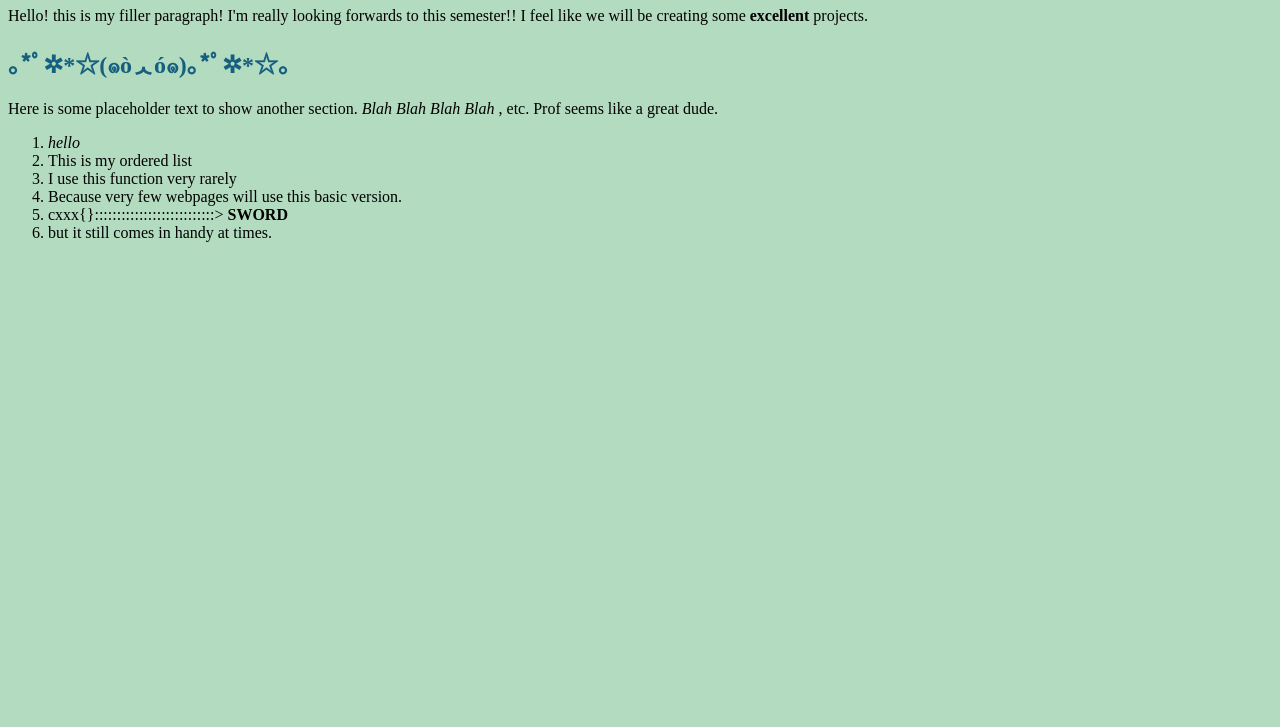
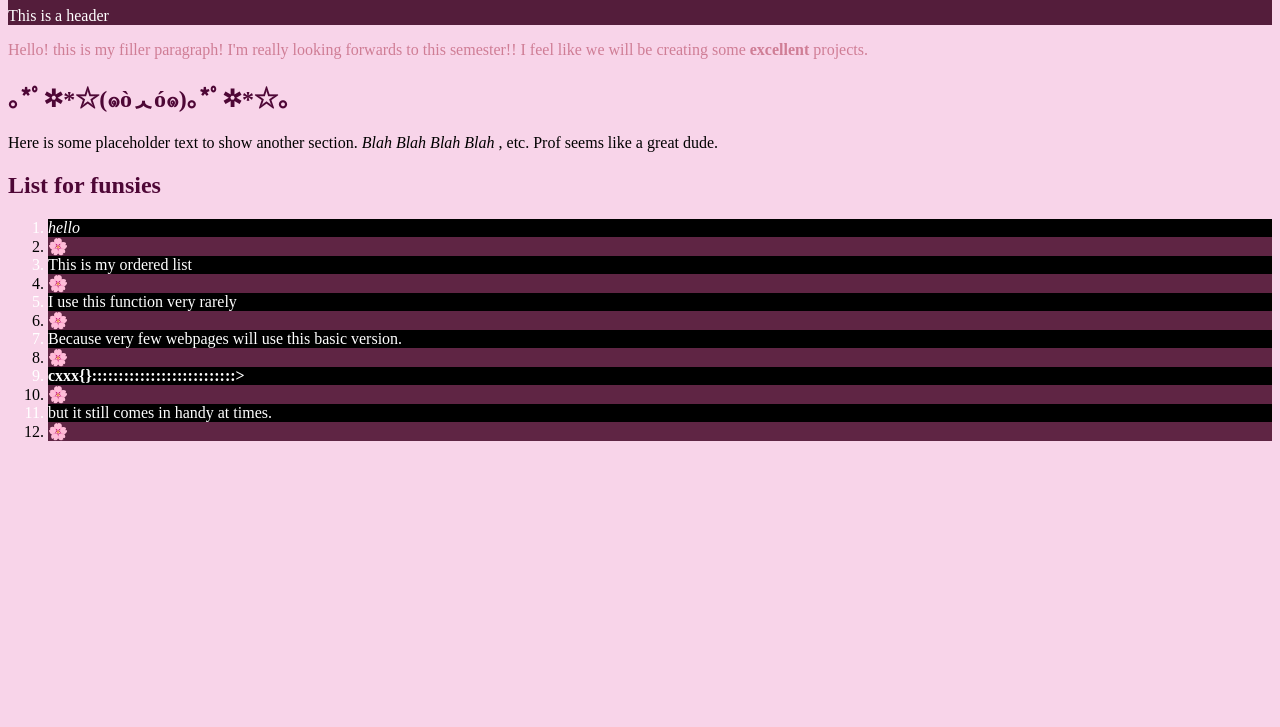
Before and after one commit to Bassbossbunny/Bassbossbunny-SAIT, a plain HTML site: page January-14-2025/index.html in a window 1280 px wide. Shown: the part 73-800 px from the top of the page. Drawn offline with Linux system fonts and the light colour scheme.

Commit message:
Docs: Css and HTML class edits
Added classes, tested colors, showed difference between ID's and Classes.

```diff
--- a/January-14-2025/index.html
+++ b/January-14-2025/index.html
@@ -10,11 +10,17 @@
 </head>
 
 <body>
-
+  <div class="header">
     <h1>
         Rachel Payette
     </h1>
-<p>
+    <p>
+        This is a header
+    </p>
+</div>
+
+
+<p id="first">
     Hello! this is my filler paragraph! I'm really looking forwards to this semester!! I feel like we will be creating some <strong>excellent </strong> projects.
 </p>
 <h2>
@@ -25,25 +31,21 @@
     Prof seems like a great dude.
 </p>
 
+<h2> List for funsies</h2>
 <ol>
-    <li>
-        <em>hello</em>
-    </li>
-    <li>
-        This is my ordered list
-    </li>
-    <li>
-        I use this function very rarely
-    </li>
-    <li>
-        Because very few webpages will use this basic version.
-    </li>
-    <li>
-        cxxx{}:::::::::::::::::::::::::::>  <strong>SWORD</strong>
-    </li>
-    <li>
-        but it still comes in handy at times.
-    </li>
+    <li class="words" > <em>hello</em> </li>
+    <li class="flower" >&#127800</li>
+    <li class="words"> This is my ordered list </li>
+    <li class="flower">&#127800</li>
+    <li class="words"> I use this function very rarely</li>
+    <li class="flower">&#127800</li>
+    <li class="words">Because very few webpages will use this basic version.</li>
+    <li class="flower">&#127800</li>
+    <li class="words"><strong> cxxx{}:::::::::::::::::::::::::::> </strong></li>
+    <li class="flower">&#127800</li>
+    <li class="words"> but it still comes in handy at times. </li>
+    <li class="flower">&#127800 </li>
+
 </ol>
 
 </body>
--- a/January-14-2025/main.css
+++ b/January-14-2025/main.css
@@ -1,10 +1,27 @@
 /*Headers*/
-h1,h2 { color: #165F7F;
+h1,h2 { color: #4e0736;
 }
 h1 {
     text-decoration-line: underline;}
 
 /* Body*/
 body {
-background-color: #B2DBBF;
+background-color: #f8d4e9;
 }
+#first {
+    color: #cf7d95;
+}
+
+/*classes */
+li.words {
+    color: #ffffff;
+    background-color: black;
+}
+li.flower {
+    background-color: #5f2544;
+}
+
+div.header {
+    background-color: #541d3b;
+    color: #ffffff;
+}
```
